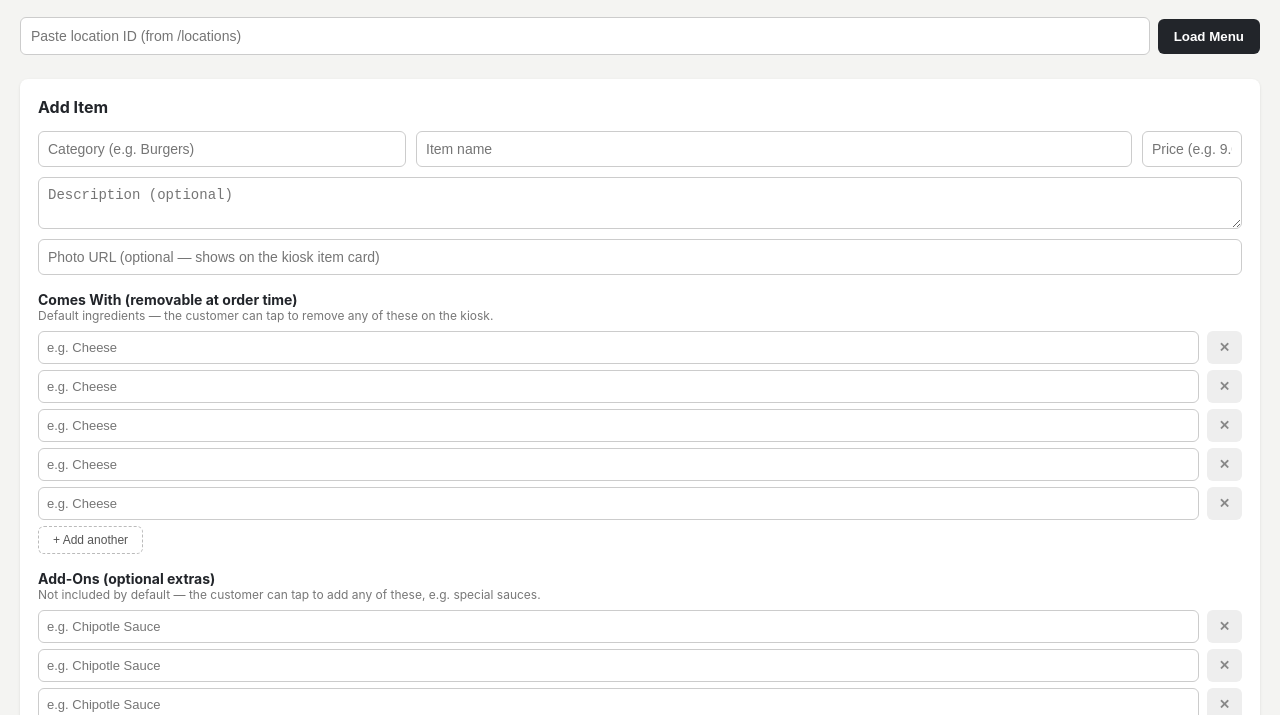
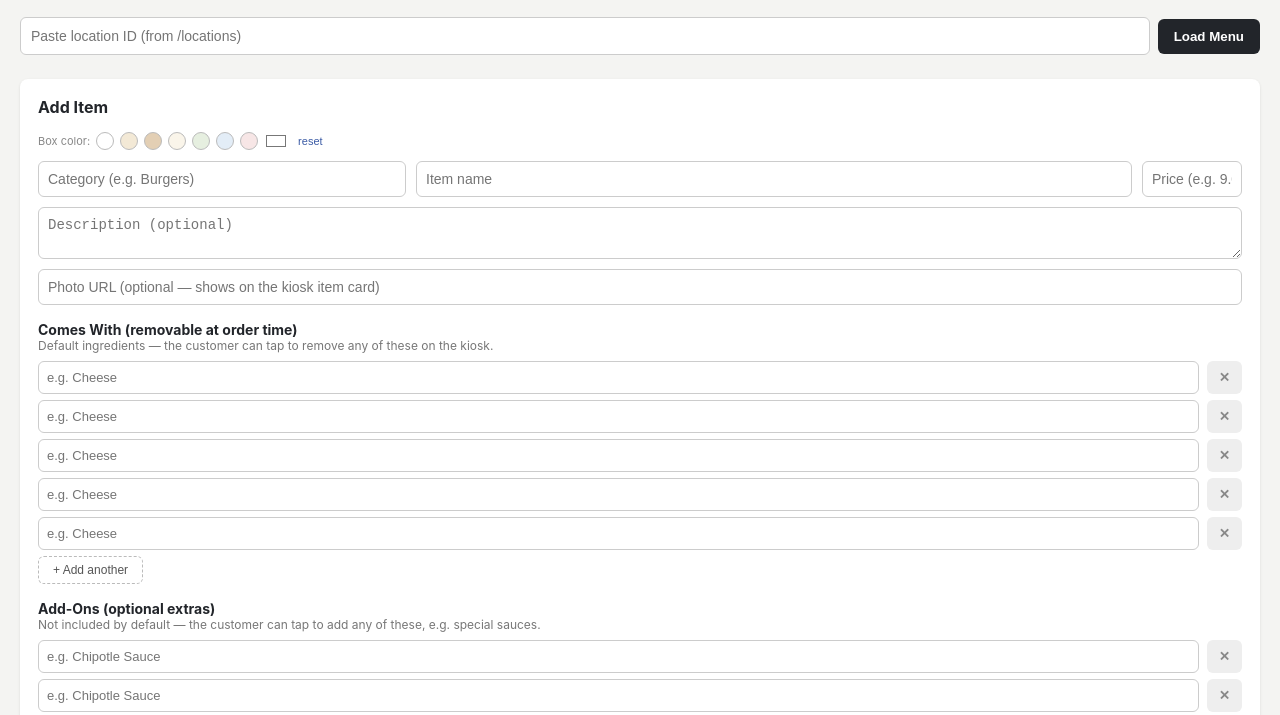
Before and after one commit to Petertoon/e.g.kdslokaala, a website: page private/admin.html in a window 1280 px wide. Shown: the part 80-795 px from the top of the page. Drawn offline with nearby package versions, Linux system fonts and the light colour scheme.

Commit message:
Add color customization for admin box backgrounds

```diff
--- a/private/admin.html
+++ b/private/admin.html
@@ -33,6 +33,11 @@
   .msg { font-size:13px; margin-top:8px; }
   .msg.error { color:#C4462B; }
   .msg.ok { color:#5B8C5A; }
+  .box-colors { display:flex; align-items:center; gap:6px; margin:0 0 10px; font-size:11px; color:#888; }
+  .box-colors .sw { width:18px; height:18px; border-radius:50%; border:1px solid #bbb; cursor:pointer; padding:0; }
+  .box-colors .sw.on { outline:2px solid #3B5BA5; outline-offset:1px; }
+  .box-colors input[type="color"] { width:24px; height:20px; border:none; padding:0; background:none; cursor:pointer; }
+  .box-colors .reset { background:none; border:none; color:#3B5BA5; cursor:pointer; font-size:11px; padding:0 4px; }
   .section-title { font-size:18px; margin-top:36px; margin-bottom:6px; }
   .section-sub { color:#666; font-size:13px; margin-bottom:14px; }
   .ad-list { display:flex; flex-direction:column; gap:10px; margin-bottom:16px; }
@@ -1186,6 +1191,39 @@
     el.textContent = text;
     el.className = "msg " + (isError ? "error" : "ok");
   }
+
+  // ---------- Box background colors (per section, saved in this browser) ----------
+  (function initBoxColors() {
+    const PRESETS = [["White", "#ffffff"], ["Tan", "#f3e9d6"], ["Light brown", "#e3cfb4"], ["Sand", "#faf5ea"], ["Sage", "#e6efe0"], ["Sky", "#e3edf7"], ["Blush", "#f7e6e6"]];
+    const store = (fn) => { try { return fn(); } catch (e) { return null; } };
+    const saved = store(() => JSON.parse(localStorage.getItem("adminBoxColors") || "{}")) || {};
+    const persist = () => store(() => localStorage.setItem("adminBoxColors", JSON.stringify(saved)));
+    document.querySelectorAll(".form-box").forEach((box, idx) => {
+      const titleEl = box.querySelector(".section-title, h2");
+      if (!titleEl) return;
+      const key = (box.id || titleEl.textContent.trim() || "box" + idx).slice(0, 60);
+      const bar = document.createElement("div");
+      bar.className = "box-colors";
+      bar.innerHTML = "<span>Box color:</span>";
+      const apply = (c) => { box.style.background = c || ""; bar.querySelectorAll(".sw").forEach((b) => b.classList.toggle("on", b.dataset.c === (c || "#ffffff"))); };
+      PRESETS.forEach(([name, c]) => {
+        const b = document.createElement("button");
+        b.type = "button"; b.className = "sw"; b.title = name; b.dataset.c = c; b.style.background = c;
+        b.addEventListener("click", () => { saved[key] = c; persist(); apply(c); });
+        bar.appendChild(b);
+      });
+      const pick = document.createElement("input");
+      pick.type = "color"; pick.title = "Custom color"; pick.value = saved[key] || "#ffffff";
+      pick.addEventListener("input", () => { saved[key] = pick.value; persist(); apply(pick.value); });
+      bar.appendChild(pick);
+      const reset = document.createElement("button");
+      reset.type = "button"; reset.className = "reset"; reset.textContent = "reset";
+      reset.addEventListener("click", () => { delete saved[key]; persist(); apply(""); });
+      bar.appendChild(reset);
+      titleEl.insertAdjacentElement("afterend", bar);
+      if (saved[key]) apply(saved[key]);
+    });
+  })();
 </script>
 </body>
 </html>
```
